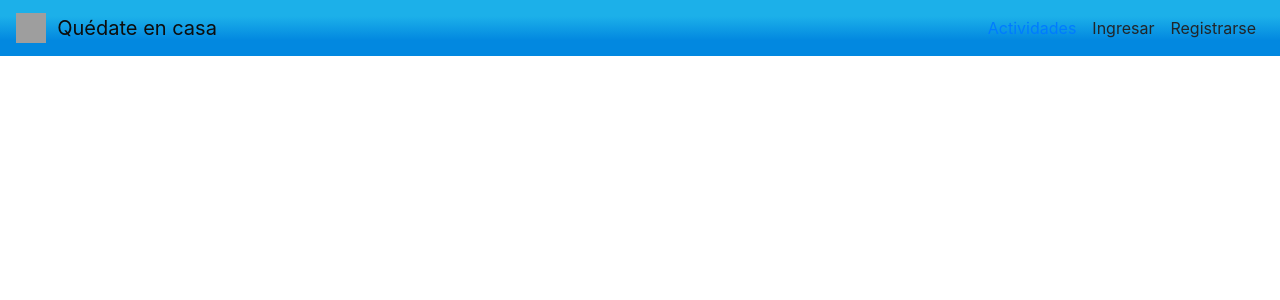
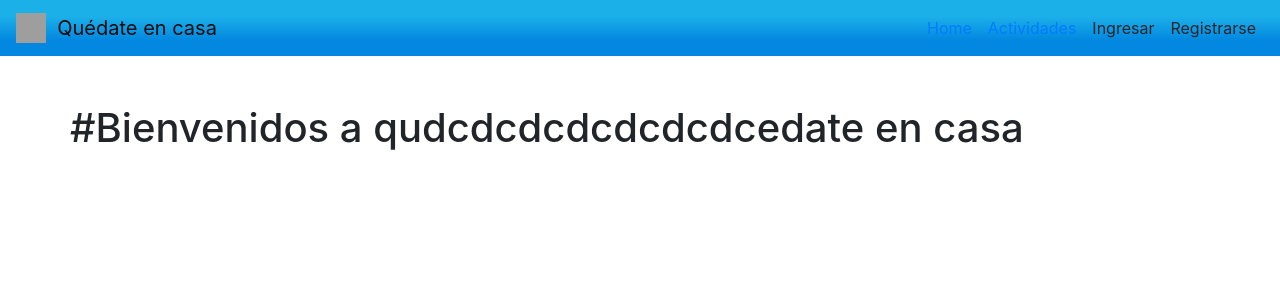
Before and after one commit to jpcorreap/quedate-en-casa, a React (Create React App) app in the folder front/: page /custom in a window 1280 px wide. Shown: the top 300 px of the page. Built offline with nearby package versions, Linux system fonts and the light colour scheme; no server answers; grey boxes are pictures that could not be loaded.

Commit message:
nuevoo route

```diff
--- a/front/src/App.js
+++ b/front/src/App.js
@@ -4,6 +4,7 @@ import "./App.css";
 import Navbar from "./components/Navbar.js";
 import About from "./components/About.js";
 import Activities from "./components/Activities.js";
+import Custom from "./components/Custom.js";
 
 const App = () => {
   const [user, setUser] = useState(null);
@@ -31,6 +32,7 @@ const App = () => {
          <Route exact path='/' component={About}/>
          <Route exact path='/about' component={About}/>
          <Route exact path='/activities' component={()=>(<Activities user={user}/>)}/>
+         <Route exact path='/custom' component={Custom}/>
         </Switch>
       </BrowserRouter>
     </div>
--- /dev/null
+++ b/front/src/components/Custom.js
@@ -0,0 +1,24 @@
+import React from "react";
+
+const About = () => {
+  return (
+    <div className="Home">
+      <br />
+      <br />
+      <div className="container">
+        <div className="row">
+          <h1>#Bienvenidos a qudcdcdcdcdcdcdcedate en casa</h1>
+        </div>
+        <div className="row">
+          <p>
+
+          </p>
+        </div>
+      </div>
+      <br />
+      <br />
+    </div>
+  );
+};
+
+export default About;
--- a/front/src/components/Navbar.js
+++ b/front/src/components/Navbar.js
@@ -43,6 +43,11 @@ const Navbar = (props) => {
             >
               <ul className="navbar-nav">
               <li className="nav-item">
+                  <a className="nav-link" href="./">
+                    Home
+                  </a>
+                </li>
+              <li className="nav-item">
                   <a className="nav-link" href="./Activities">
                     Actividades
                   </a>
@@ -84,6 +89,10 @@ const Navbar = (props) => {
                       Mis actividades
                     </a>
                     <div className="dropdown-divider"></div>
+                    <a className="dropdown-item" href="./Custom">
+                      Crear actividad
+                    </a>
+                    <div className="dropdown-divider"></div>
                     <a
                       className="dropdown-item"
                       href="http://localhost:3001/logout"
```
